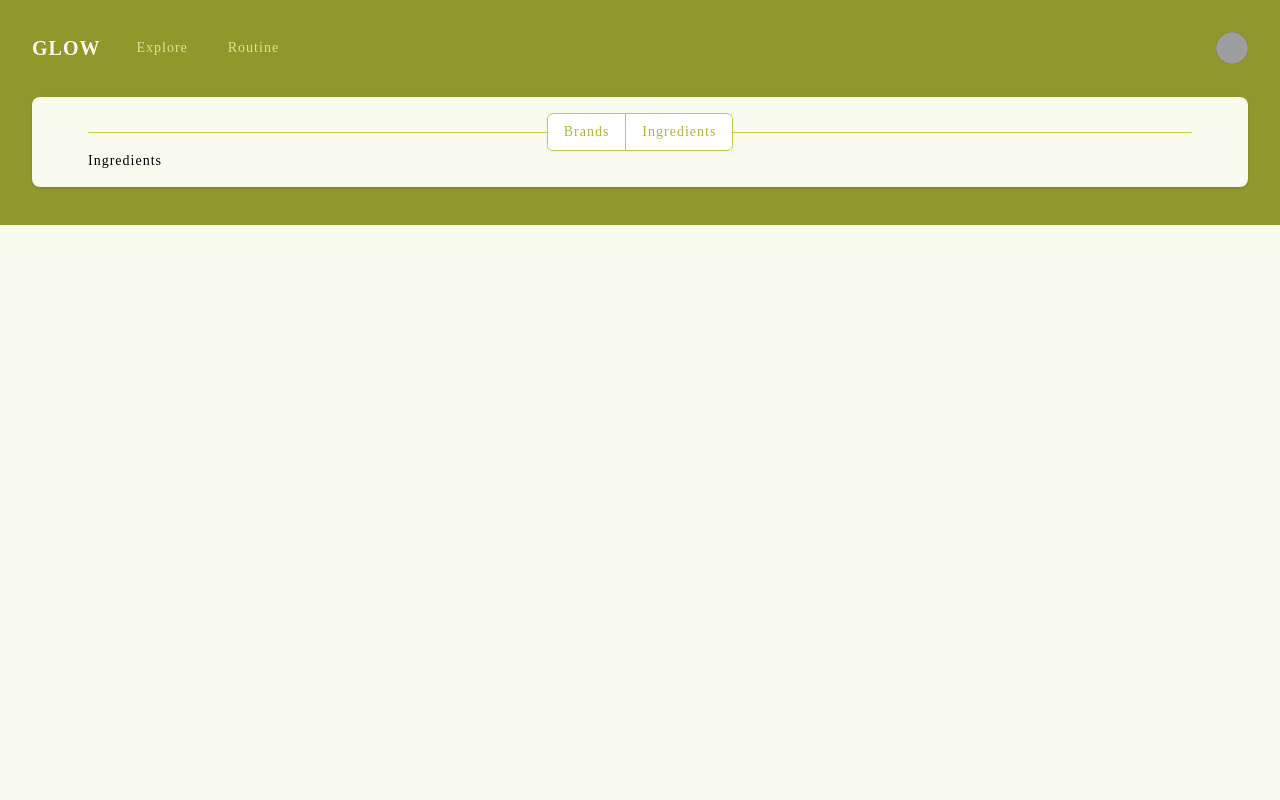
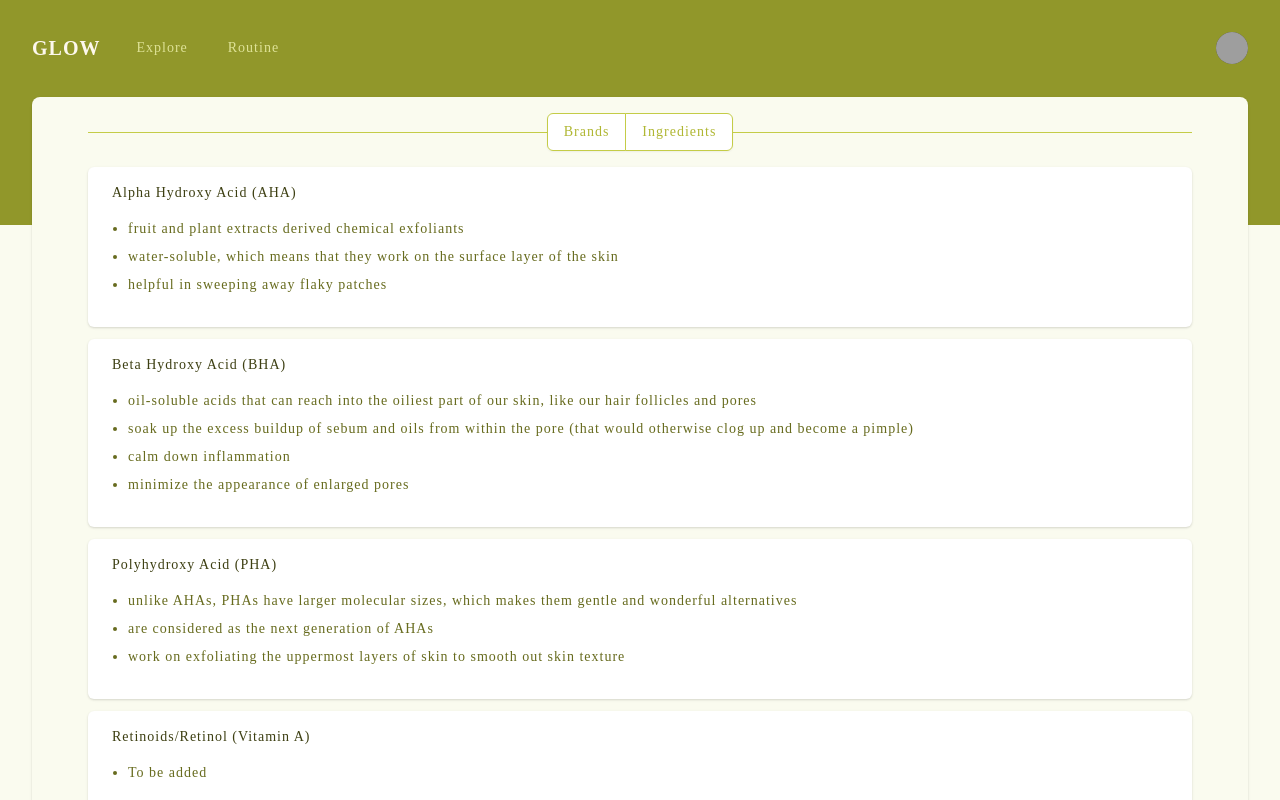
Before and after one commit to biancacomanescu97/glow, a React (Create React App) app: page /explore/ingredients in a window 1280 px wide. Shown: the top 800 px of the page. Built offline with nearby package versions, Linux system fonts and the light colour scheme; grey boxes are pictures that could not be loaded.

Commit message:
Set up Brands and Ingredients pages

```diff
--- a/src/App.tsx
+++ b/src/App.tsx
@@ -1,5 +1,7 @@
 import { BrowserRouter as Router, Route, Switch } from "react-router-dom";
+import Brands from "./components/explore/brands/Brands";
 import Explore from "./components/explore/Explore";
+import Ingredients from "./components/explore/ingredients/Ingredients";
 import Navbar from "./components/navigation/Navbar";
 import Routine from "./components/routine/Routine";
 
@@ -10,7 +12,10 @@ function App() {
         <Navbar />
         <Switch>
           <Route exact path="/">Hello Glow</Route>
-          <Route path="/explore">
+          <Route path="/explore/brands">
+            <Explore />
+          </Route>
+          <Route path="/explore/ingredients">
             <Explore />
           </Route>
           <Route path="/routine">
--- a/src/components/explore/Brands.tsx
+++ /dev/null
@@ -1,5 +0,0 @@
-export default function Brands() {
-  return (
-    <div>Brands</div>
-  );
-}
--- a/src/components/explore/Ingredients.tsx
+++ /dev/null
@@ -1,3 +0,0 @@
-export default function Ingredients() {
-  return <div>Ingredients</div>;
-}
--- /dev/null
+++ b/src/components/explore/brands/Brands.tsx
@@ -0,0 +1,40 @@
+import brands from "./data/brands";
+
+function classNames(...classes: string[]) {
+  return classes.filter(Boolean).join(" ");
+}
+
+export default function Example() {
+  return (
+    <div className="mt-4 rounded-lg bg-citron-200 overflow-hidden shadow divide-y divide-citron-200 sm:divide-y-0 sm:grid sm:grid-cols-3 sm:gap-px">
+      {brands.map((brand, brandIdx) => (
+        <div
+          key={brand.name}
+          className={classNames(
+            brandIdx === 0
+              ? "rounded-tl-lg rounded-tr-lg sm:rounded-tr-none"
+              : "",
+            brandIdx === 2 ? "sm:rounded-tr-lg" : "",
+            brandIdx === brands.length - 2 ? "sm:rounded-bl-none" : "",
+            brandIdx === brands.length - 1
+              ? "rounded-bl-lg rounded-br-lg sm:rounded-bl-none"
+              : "",
+            "relative group bg-white p-6 hover:bg-citron-10 focus-within:ring-2 focus-within:ring-inset focus-within:ring-citron-500"
+          )}>
+          <div className="mt-4">
+            <h3 className="text-lg font-medium text-citron-700">
+              <a href={brand.href} className="focus:outline-none">
+                {/* Extend touch target to entire panel */}
+                <span className="absolute inset-0" aria-hidden="true" />
+                {brand.name}
+              </a>
+            </h3>
+            <p className="mt-2 text-sm text-citron-500">
+              {/* I can add description here */}
+            </p>
+          </div>
+        </div>
+      ))}
+    </div>
+  );
+}
--- /dev/null
+++ b/src/components/explore/brands/data/brands.tsx
@@ -0,0 +1,23 @@
+type Brand = {
+  name: string;
+  href: string;
+};
+
+const BJ: Brand = {
+  name: "Beauty of Joseon",
+  href: "BJ"
+};
+
+const COSRX: Brand = {
+  name: "COSRX",
+  href: "COSRX"
+};
+
+const Fresh: Brand = {
+  name: "Fresh",
+  href: "Fresh"
+};
+
+const brands: Brand[] = [BJ, COSRX, Fresh];
+
+export default brands;
--- /dev/null
+++ b/src/components/explore/ingredients/Ingredients.tsx
@@ -0,0 +1,24 @@
+import ingredients from "./data/ingredients";
+
+export default function Ingredients() {
+  return (
+    <ul role="list" className="mt-4 space-y-3">
+      {ingredients.map((ingredient) => (
+        <li className="relative bg-white shadow px-4 py-4 sm:px-6 sm:rounded-md">
+          <h3 className="text-md font-medium text-citron-700">
+            <a href={ingredient.href} className="hover:text-citron-400">
+              {ingredient.name}
+            </a>
+          </h3>
+          <p className="m-4 text-sm text-citron-600">
+            <ul role="list" className="list-disc space-y-2">
+              {ingredient.description.map((item) => (
+                <li>{item}</li>
+              ))}
+            </ul>
+          </p>
+        </li>
+      ))}
+    </ul>
+  );
+}
--- /dev/null
+++ b/src/components/explore/ingredients/data/ingredients.tsx
@@ -0,0 +1,73 @@
+type Ingredient = {
+  name: string;
+  href: string;
+  description: string[];
+};
+
+const AHA: Ingredient = {
+  name: "Alpha Hydroxy Acid (AHA)",
+  href: "AHA",
+  description: ["fruit and plant extracts derived chemical exfoliants",
+  "water-soluble, which means that they work on the surface layer of the skin",
+  "helpful in sweeping away flaky patches"]
+};
+
+const BHA: Ingredient = {
+  name: "Beta Hydroxy Acid (BHA)",
+  href: "BHA",
+  description: ["oil-soluble acids that can reach into the oiliest part of our skin, like our hair follicles and pores",
+  "soak up the excess buildup of sebum and oils from within the pore (that would otherwise clog up and become a pimple)",
+  "calm down inflammation",
+  "minimize the appearance of enlarged pores"]
+};
+
+const BT: Ingredient = {
+  name: "Black Tea",
+  href: "BT",
+  description: ["To be added"]
+};
+
+const CICA: Ingredient = {
+  name: "Centella asiatica (CICA)",
+  href: "CICA",
+  description: ["To be added"]
+};
+
+const GINSENG: Ingredient = {
+  name: "Ginseng",
+  href: "GINSENG",
+  description: ["very high levels of vitamins, minerals, and antioxidants, as well as anti-aging properties",
+  "bioactive compounds: saponins, pantothenic acid, polysaccharides, and vitamins B1, B2, and B12",
+  "saponins help prevent UV-caused hyperpigmentation and wrinkles",
+  "pantothenic acid helps retain skin’s moisture and calm inflammation"]
+};
+
+const PHA: Ingredient = {
+  name: "Polyhydroxy Acid (PHA)",
+  href: "PHA",
+  description: ["unlike AHAs, PHAs have larger molecular sizes, which makes them gentle and wonderful alternatives",
+  "are considered as the next generation of AHAs",
+  "work on exfoliating the uppermost layers of skin to smooth out skin texture"]
+};
+
+const A: Ingredient = {
+  name: "Retinoids/Retinol (Vitamin A)",
+  href: "A",
+  description: ["To be added"]
+};
+
+const B: Ingredient = {
+  name: "Niacinamide (Vitamin B)",
+  href: "B",
+  description: ["To be added"]
+};
+
+const C: Ingredient = {
+  name: "Vitamin C",
+  href: "C",
+  description: ["To be added"]
+};
+
+const ingredients: Ingredient[] = [AHA, BHA, PHA, A, B, C];
+
+export default ingredients;
--- a/src/components/navigation/Navbar.tsx
+++ b/src/components/navigation/Navbar.tsx
@@ -11,7 +11,7 @@ type NavigationItem = {
 };
 
 const navigationItems: NavigationItem[] = [
-  { name: "Explore", href: "/explore", current: false },
+  { name: "Explore", href: "/explore/brands", current: false },
   { name: "Routine", href: "/routine", current: false },
 ];
 
@@ -36,7 +36,10 @@ export default function Navbar() {
                         {open ? (
                           <XIcon className="block h-6 w-6" aria-hidden="true" />
                         ) : (
-                          <MenuIcon className="block h-6 w-6" aria-hidden="true" />
+                          <MenuIcon
+                            className="block h-6 w-6"
+                            aria-hidden="true"
+                          />
                         )}
                       </Disclosure.Button>
                     </div>
@@ -56,8 +59,8 @@ export default function Navbar() {
                         </Link>
                       </div>
                       <div className="hidden sm:block sm:ml-6">
-                      <div className="flex space-x-4">
-                       {navigationItems.map((item) => (
+                        <div className="flex space-x-4">
+                          {navigationItems.map((item) => (
                             <Link
                               key={item.name}
                               to={item.href}
```
Also changed, not shown: src/components/explore/Explore.tsx (+4 -3 lines).
